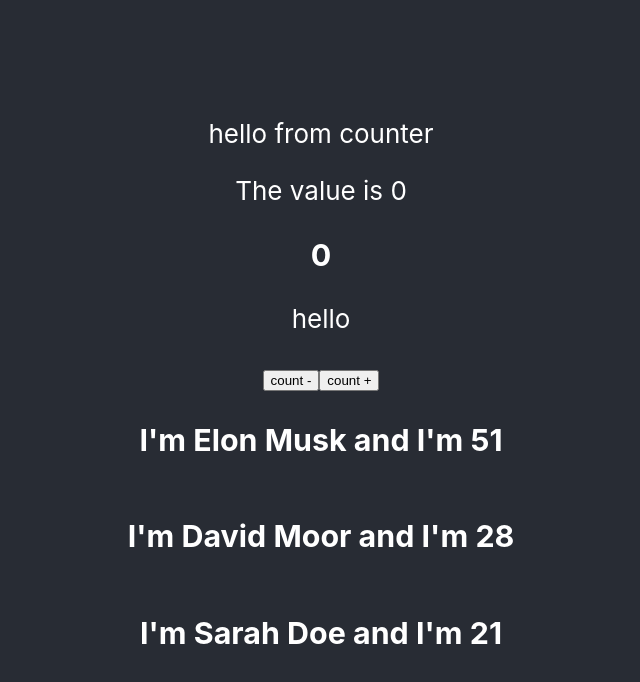
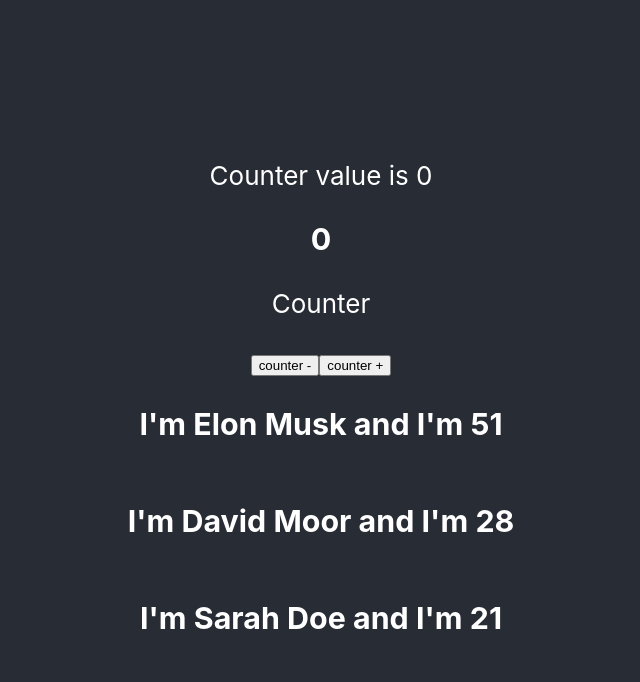
Before and after one commit to DavidGyulinyan/react-demo, a React (Create React App) app: page / in a window 1280 px wide. Shown: the top 682 px of the page, without its empty margins (319-959 px from the left). Built offline with nearby package versions, Linux system fonts and the light colour scheme.

Commit message:
making counter

```diff
--- a/src/App.js
+++ b/src/App.js
@@ -13,17 +13,14 @@
       </h3>
     </div>
   )
-};
+}
 
 function App() {
-
-
   return (
     <div className="App">
     <header className="App-header">
 
-
-    <Counter defaultValue={0}/>
+    <Counter />
 
         <User
           name={"Elon"}
--- a/src/Counter.jsx
+++ b/src/Counter.jsx
@@ -1,57 +1,62 @@
-import React, {Component} from "react";
+import React, { Component } from "react";
 
 class Counter extends Component {
     constructor(props) {
         super(props);
-        this.value = 0;
+        this.props = props;
         this.state = {
             value: 0,
-            text: "hello"
+            text: "Counter"
         };
     }
 
-    handleClickMinus = () => {
-        this.setState({
-            value:this.state.value - 1
-        });
-    }
-
-    handleClickPlus = () => {
-        this.setState({
-            value:this.state.value + 1,
-            text: "it works"
-        });
-        // this.state.value++;
-    }
-
-
     render() {
-
-
         return (
             <div>
-                hello from counter
-                <p>The value is {this.props.defaultValue}</p>
-                <h3>{this.state.value}</h3>
+                <p>
+                    Counter value is {this.state.value}
+                </p>
+
+                <h3>
+                    {this.state.value}
+                </h3>
                 <p>{this.state.text}</p>
 
+                <button
+                    onClick={() => {
+                        this.setState({
+                            value: this.state.value - 1,
+                            text: "Counting",
+                        });
+
+                        if(this.state.value === 1) {
+                            this.setState({
+                                text: "Counter is 0",
+                            })
+                        }
+                    }}
+                >
+                    counter -
+                </button>
 
                 <button
-                onClick={this.handleClickMinus}
-                >
-                   count -
-                </button>
-
-
-
-                <button
-                onClick={this.handleClickPlus}
-                >
-                    count +
-                </button>
+                    onClick={() => {
+                        this.setState({
+                            value: this.state.value + 1,
+                            text: "Counting",
+                        });
+                        if(this.state.value === -1) {
+                            this.setState({
+                                text: "Counter is 0",
+                            })
+                        }
+                    }}
+                    >
+                    counter +
+                    </button>
             </div>
         )
     }
 }
 
-export {Counter};
+export { Counter };
```
